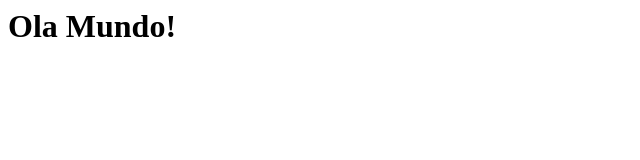
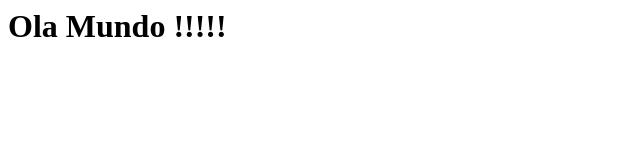
Before and after one commit to Alekseidasilva/Git-Github-Padroes-Tecnicas-Avancadas, a plain HTML site: page index.html in a window 1280 px wide. Shown: the full height of the page, 0-640 px from the left. Drawn offline with Linux system fonts and the light colour scheme.

Commit message:
feat(Admin): :sparkles: Add Bang on full Cycle Title
feat(Admin): :sparkles: Add Bang on full Cycle Title

When you acess the index page you have to see the bang

Ref Issue #2

```diff
--- a/index.html
+++ b/index.html
@@ -1,4 +1,4 @@
 <h1>
-Ola Mundo!
+Ola Mundo !!!!!
 
 </h1>
```
